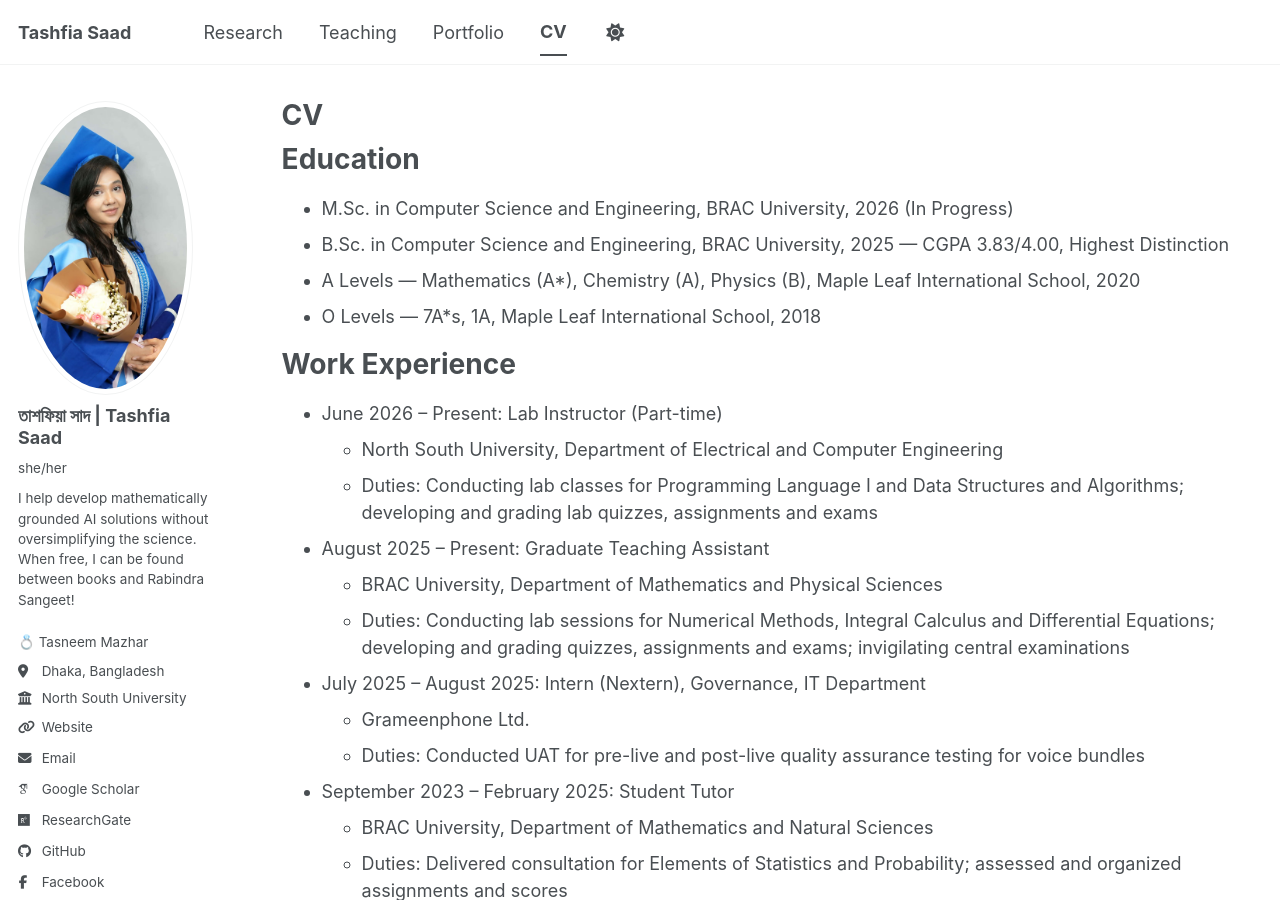
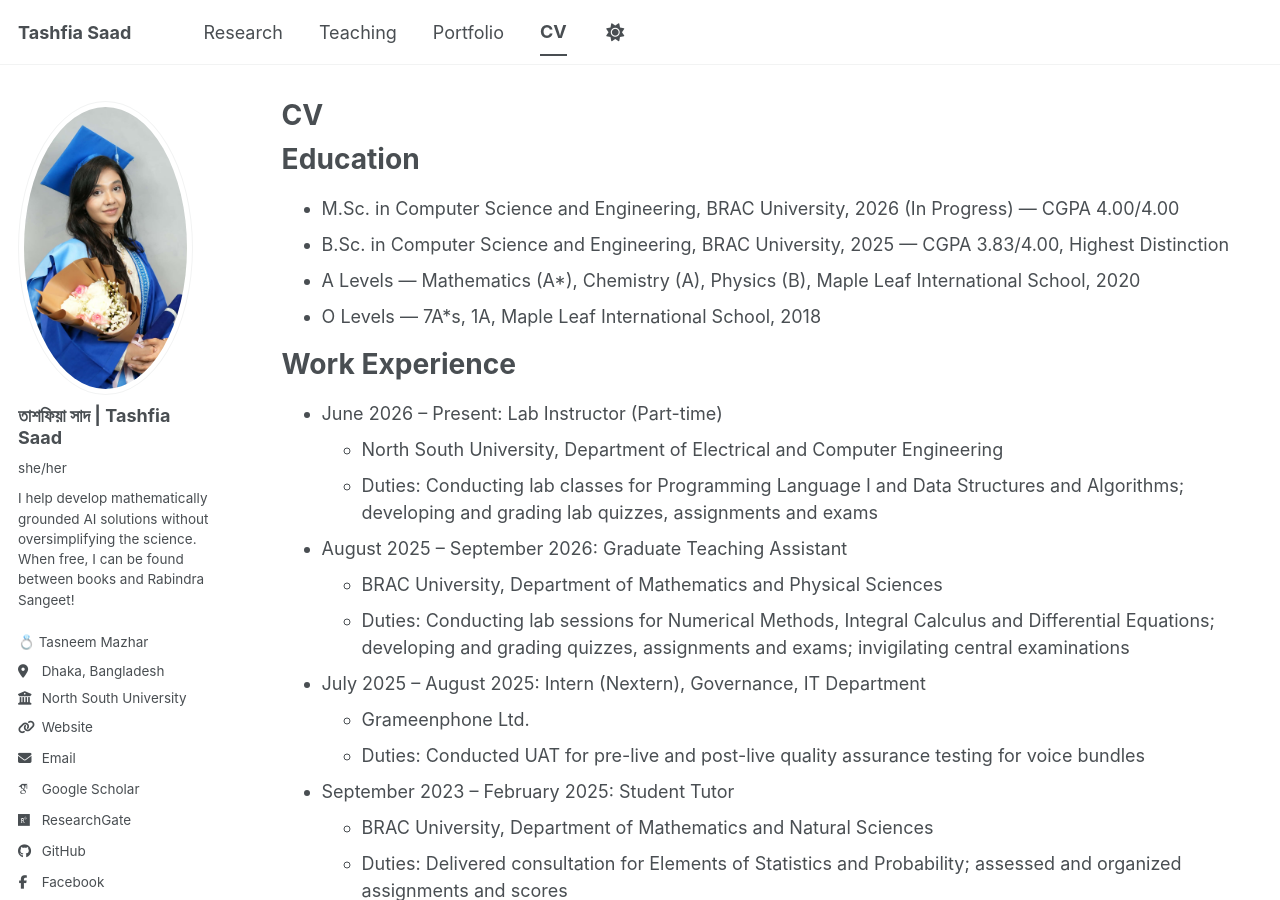
Before and after one commit to saadtashfia/saadtashfia.github.io, a Jekyll site: the page built from _pages/cv.md, in a window 1280 px wide and 900 px high. Built offline with Jekyll 4.4.1, drawn with Linux system fonts in a browser that asks for light colours; some web fonts are replaced; a script bundle is joined from its source files by our own code; library files that are not in the unit come from our copies.

Commit message:
Update cv.md

```diff
--- a/_pages/cv.md
+++ b/_pages/cv.md
@@ -11,7 +11,7 @@ redirect_from:
 
 Education
 ======
-* M.Sc. in Computer Science and Engineering, BRAC University, 2026 (In Progress)
+* M.Sc. in Computer Science and Engineering, BRAC University, 2026 (In Progress)  — CGPA 4.00/4.00
 * B.Sc. in Computer Science and Engineering, BRAC University, 2025 — CGPA 3.83/4.00, Highest Distinction
 * A Levels — Mathematics (A*), Chemistry (A), Physics (B), Maple Leaf International School, 2020
 * O Levels — 7A*s, 1A, Maple Leaf International School, 2018
@@ -22,7 +22,7 @@ Work Experience
   * North South University, Department of Electrical and Computer Engineering
   * Duties: Conducting lab classes for Programming Language I and Data Structures and Algorithms; developing and grading lab quizzes, assignments and exams
 
-* August 2025 – Present: Graduate Teaching Assistant
+* August 2025 – September 2026: Graduate Teaching Assistant
   * BRAC University, Department of Mathematics and Physical Sciences
   * Duties: Conducting lab sessions for Numerical Methods, Integral Calculus and Differential Equations; developing and grading quizzes, assignments and exams; invigilating central examinations
 
```
